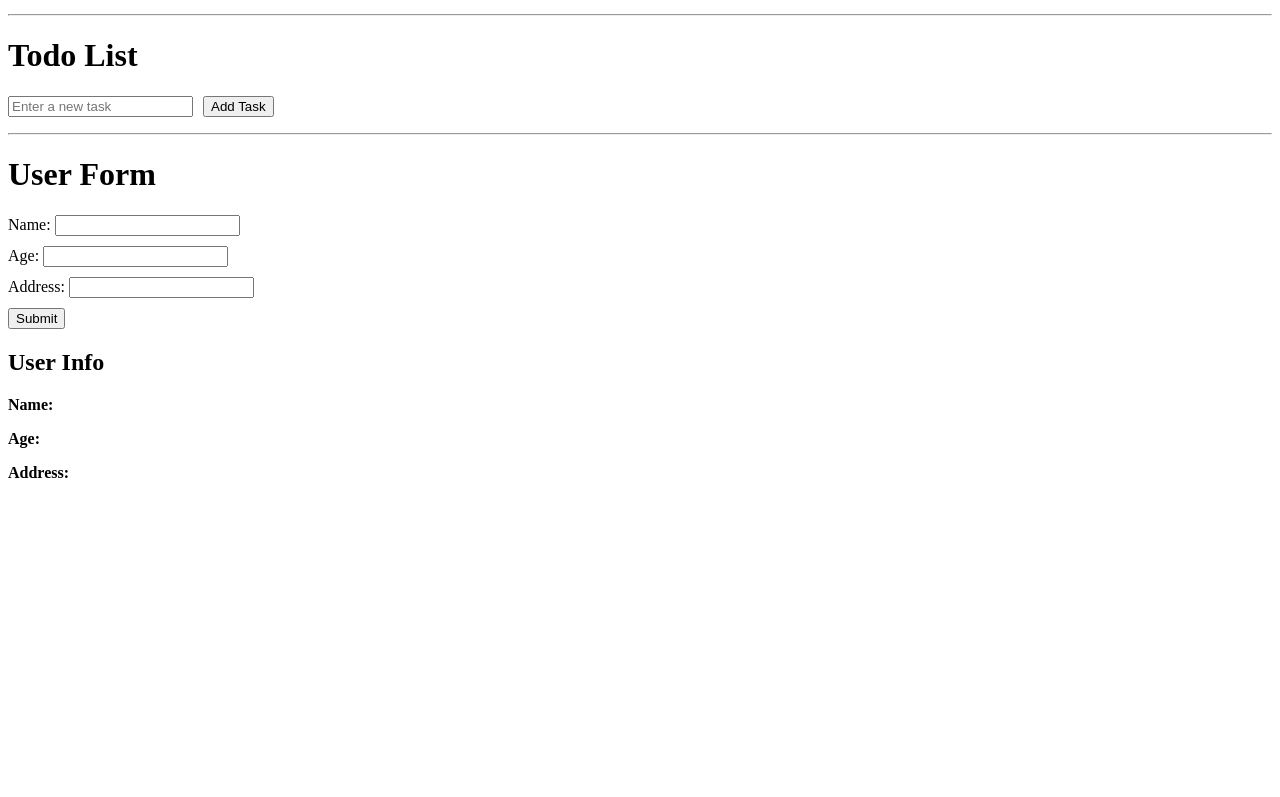
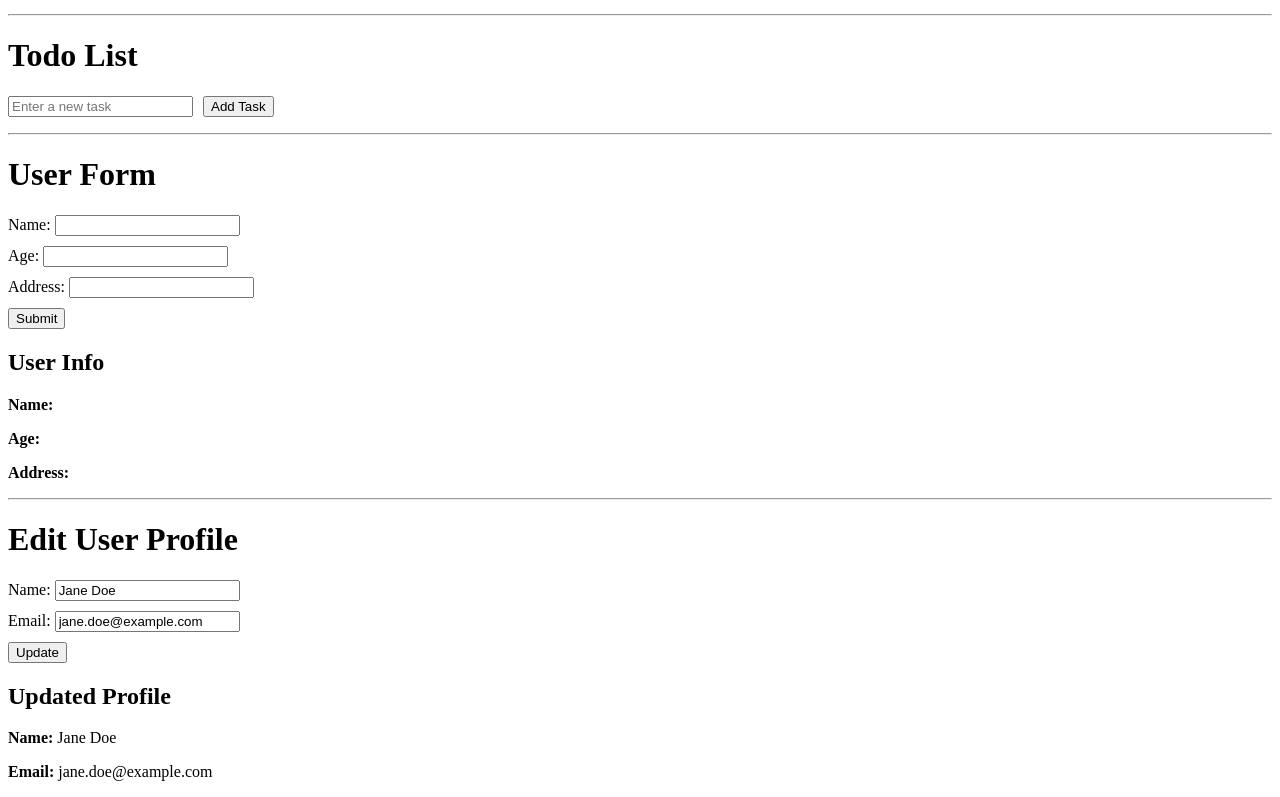
Before and after one commit to yogiifirmansyah/vue-composition-api, a Vue app: page / in a window 1280 px wide. Shown: the part 457-1254 px from the top of the page. Before the commit the page ends 955 px from the top, so only its background shows below. Built offline with nearby package versions, Linux system fonts and the light colour scheme.

Commit message:
Add Profile Component

```diff
--- a/src/App.vue
+++ b/src/App.vue
@@ -4,6 +4,7 @@ import CartItem from "./components/CartItem.vue";
 import useCart from "./useCart";
 import TodoList from "./components/TodoList.vue";
 import Form from "./components/Form.vue";
+import Profile from "./components/Profile.vue";
 
 const message = ref("Hello World!");
 
@@ -44,6 +45,10 @@ addProduct([
 
   <!-- Creating reactive object with the reactive function -->
   <Form />
+  <hr />
+
+  <!-- Creating reactive reference from reactive object -->
+  <Profile />
 </template>
 
 <style scoped></style>
--- /dev/null
+++ b/src/components/Profile.vue
@@ -0,0 +1,50 @@
+<script>
+import { reactive, toRefs } from "vue";
+
+export default {
+  setup() {
+    const user = reactive({
+      name: "Jane Doe",
+      email: "jane.doe@example.com",
+    });
+
+    const updateProfile = () => {
+      alert(`Updated: ${user.name}, ${user.email}`);
+    };
+
+    return {
+      ...toRefs(user),
+      updateProfile,
+    };
+  },
+};
+</script>
+
+<template>
+  <h1>Edit User Profile</h1>
+  <form @submit.prevent="updateProfile">
+    <label>
+      Name:
+      <input v-model="name" type="text" />
+    </label>
+    <label>
+      Email:
+      <input v-model="email" type="email" />
+    </label>
+    <button type="submit">Update</button>
+  </form>
+
+  <h2>Updated Profile</h2>
+  <p><strong>Name:</strong> {{ name }}</p>
+  <p><strong>Email:</strong> {{ email }}</p>
+</template>
+
+<style scoped>
+form {
+  margin-bottom: 20px;
+}
+label {
+  display: block;
+  margin-bottom: 10px;
+}
+</style>
```
